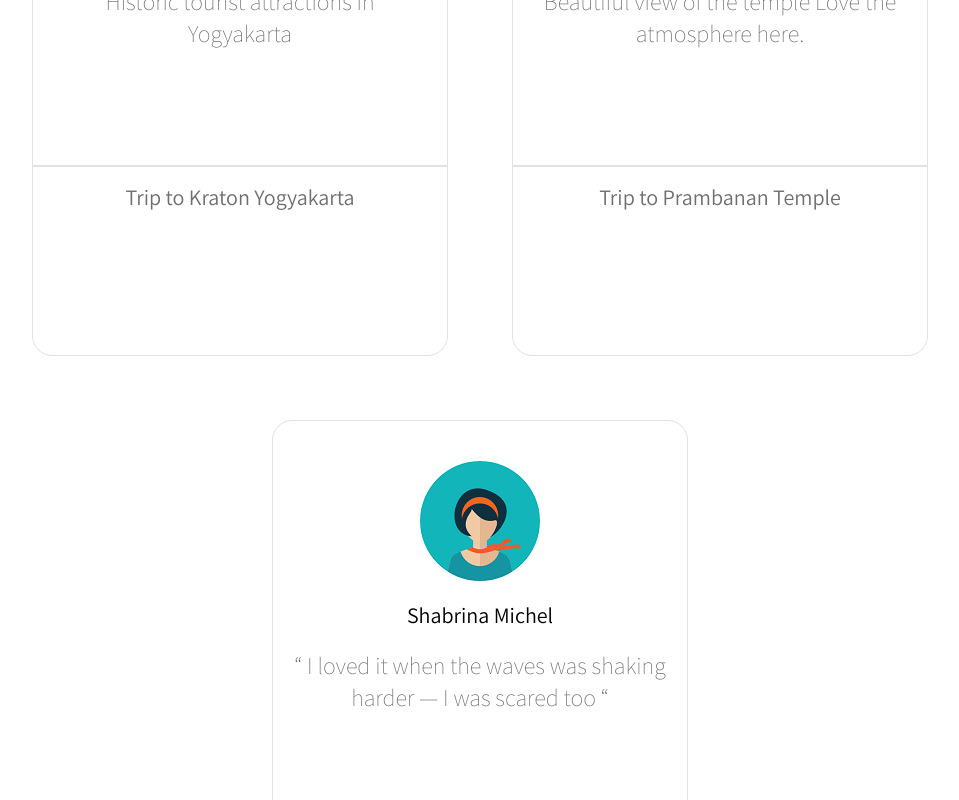
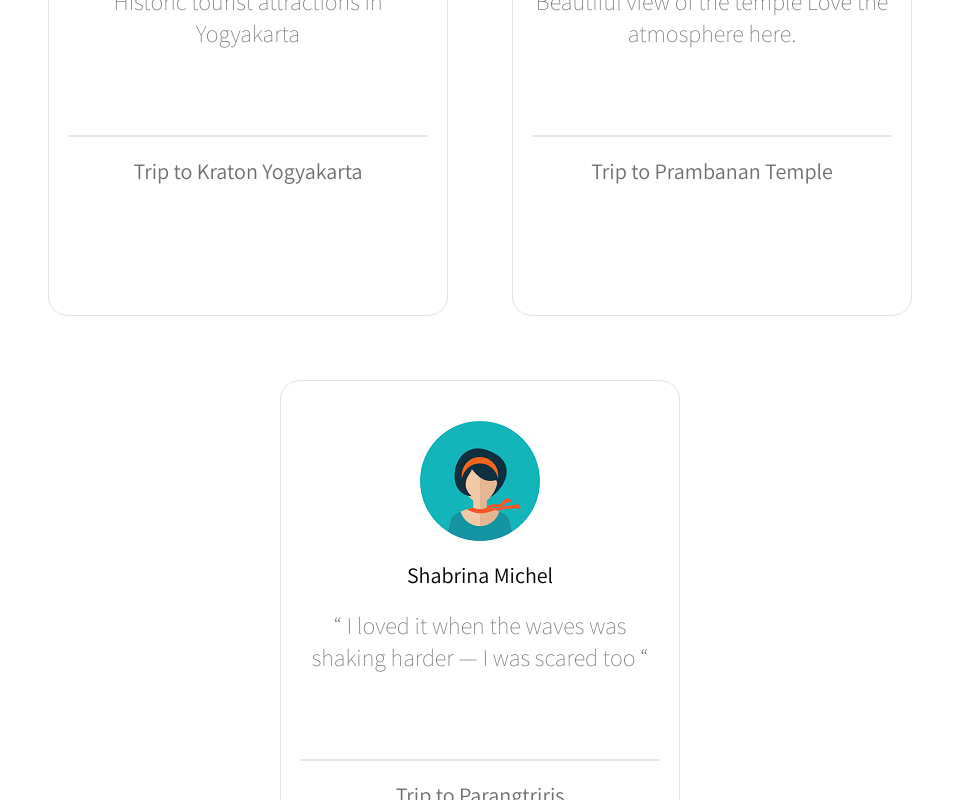
Before and after one commit to khansazulfa/tourism-website, a React (Vite) app: page / in a window 1280 px wide. Shown: the part 1520-2320 px from the top of the page, without its empty margins (160-1119 px from the left). Built offline with nearby package versions, Linux system fonts and the light colour scheme; a web font is replaced by a local one.

Commit message:
delete code margin-left etc

```diff
--- a/src/components/CardTestimonial/CardTestimonial.css
+++ b/src/components/CardTestimonial/CardTestimonial.css
@@ -10,8 +10,8 @@
 
 .testimonial-content {
     margin: 2rem;
-    height: 75vh;
-    width: 52vh;
+    height: 70vh;
+    width: 50vh;
     border: 1px solid #e2e2e2;
     border-radius: 20px;
     text-align: center;
@@ -38,15 +38,13 @@
 }
 
 .line-testi {
-    border: 1px solid #e2e2e2;
-    margin-left: -20px;
-    margin-right: -20px;
-    margin-top: 30px;
+    border: 1px solid #e6e6e6;
+    width: 100%;
 }
 
 .trip-to {
     font-weight: normal;
     font-size: 22px;
     color: #6e6e6e;
-    margin: 1rem;
+    padding: 20px 0 5px;
 }
```
